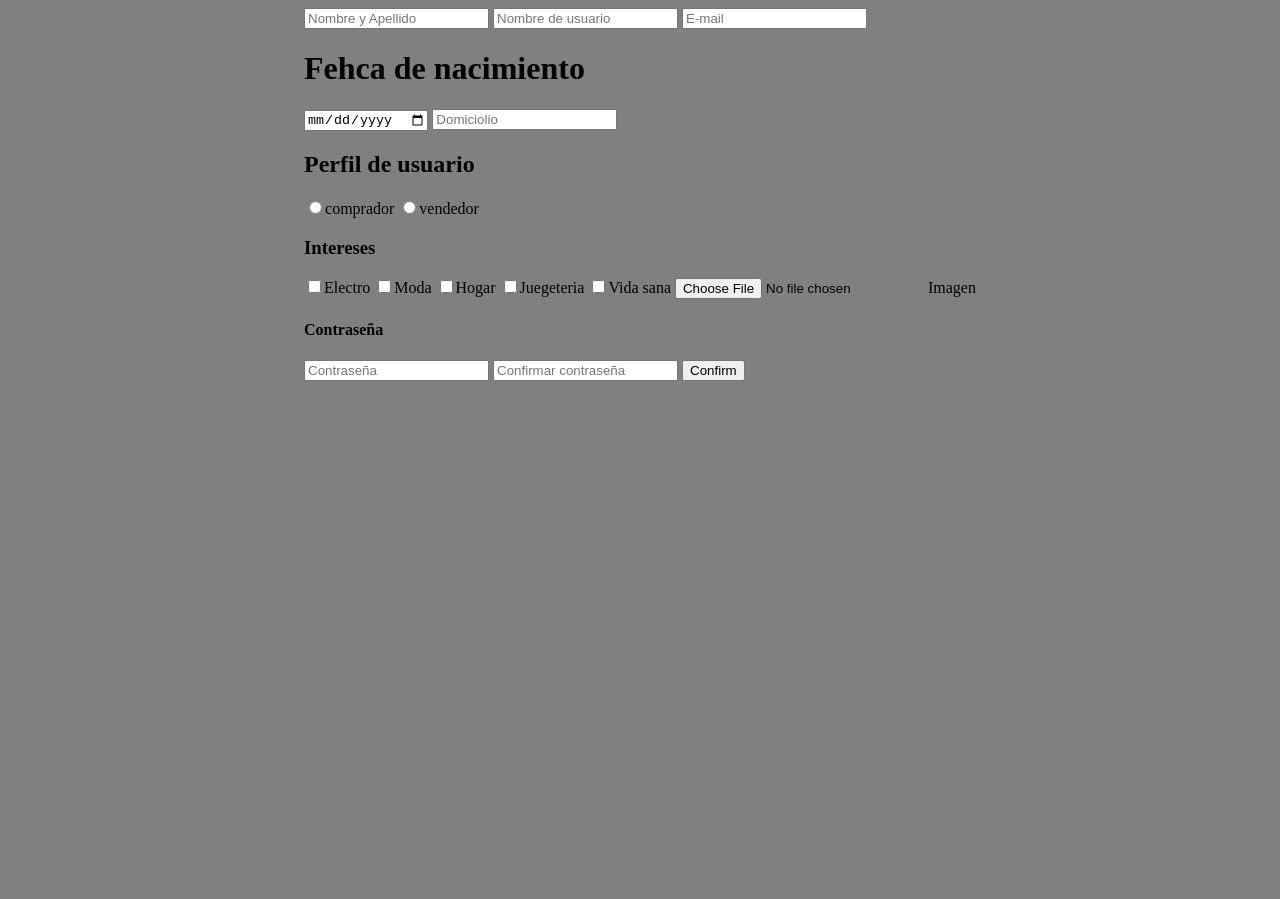
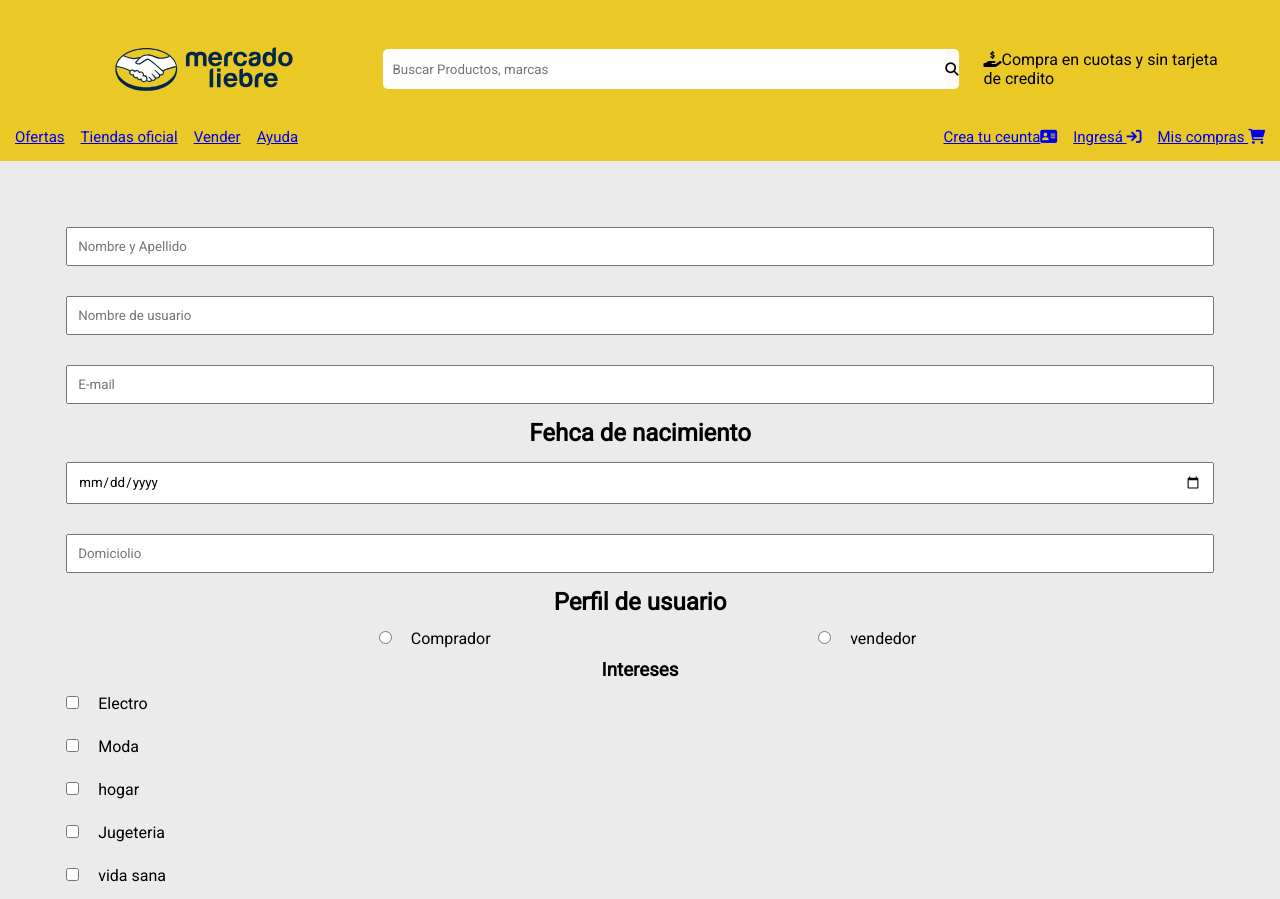
Before and after one commit to MateoGaruti/mercado-liebre, a website: page views/registro.html in a window 1280 px wide. Shown: the top 899 px of the page. Before the commit the page ends 800 px from the top, so only its background shows below. Drawn offline with Linux system fonts and the light colour scheme.

Commit message:
de nuevo mercado

```diff
--- a/public/css/header.css
+++ b/public/css/header.css
@@ -18,7 +18,11 @@ header {
     width: 35vw;
     display: flex;
     justify-content: center;
+}
 
+.imagen-prin a{
+    display: flex;
+    justify-content: center;
 }
 
 .logo-mp { /*Modifico SOLO EL LOGO de mp*/
@@ -35,6 +39,7 @@ header {
 .menues { /*Muevo todo lo rojo*/
     /*background-color: red; /Si te perdes activa esto*/
   display: none;
+
 }
 
 
@@ -64,7 +69,23 @@ header {
     display: flex;
     justify-content: center;
     width:45vw;
+
 }
+
+#busqueda button{
+    background-color: snow;
+    border: none;
+    height: 40px;
+    border-radius: 0px 5px 5px 0px;
+}
+
+#busqueda input{
+    border:none;
+    height: 40px;
+    border-radius: 5px 0px 0px 5px;
+    padding: 10px;
+}
+
 /*todos los media son hereditario*/
 .menues {
     display: none;
--- a/public/css/mainN.css
+++ b/public/css/mainN.css
@@ -103,13 +103,18 @@ span {
 
 @media (min-width:768px) { /*MEDIDA TABLET*//*con pisas y modificables*/
     .productos li {
-        width: 48vw; /**/
+        width: 38vw; /**/
     }
+    .fa-magnifying-glass{ /*CAJA DE LA LUPA*/
+        margin: 11px;
+        height: 14px;
+    }
+
 
 }
 
 @media (min-width:1200px) { /*Media desktop + notbook*/
     .productos li {
-        width: 24%;
+        width: 20%;
     }
 }
--- a/public/css/register.css
+++ b/public/css/register.css
@@ -1,9 +1,24 @@
-body{
-    background-color: gray;
+
+main{
+    background-color: #ebebeb;
     justify-content: center;
     display: flex;
 }
 
-form{
+#registro{
+    display: flex;
+    flex-direction: column;
+    width: 100vw; /*tamaño del formulario*/
+    padding: 4vw;
 
 }
+
+#radio {
+    display:flex;
+    justify-content: space-evenly;
+}
+
+#registro input{
+    padding: 10px;
+    margin:15px;
+}
--- a/views/registro.html
+++ b/views/registro.html
@@ -1,35 +1,96 @@
 <!DOCTYPE html>
 <html lang="en">
 <head>
-    <meta charset="UTF-8">
-    <meta http-equiv="X-UA-Compatible" content="IE=edge">
-    <meta name="viewport" content="width=device-width, initial-scale=1.0">
-    <link href="/css/register.css" rel="stylesheet" >
-    <title>Document</title>
+  <meta charset="UTF-8">
+  <meta http-equiv="X-UA-Compatible" content="IE=edge">
+  <meta name="viewport" content="width=device-width, initial-scale=1.0">
+  <link rel="preconnect" href="https://fonts.googleapis.com">
+  <link rel="preconnect" href="https://fonts.gstatic.com" crossorigin>
+  <link href="https://fonts.googleapis.com/css2?family=Roboto&display=swap" rel="stylesheet">
+  <link rel="stylesheet" href="https://cdnjs.cloudflare.com/ajax/libs/font-awesome/6.1.1/css/all.min.css" integrity="sha512-KfkfwYDsLkIlwQp6LFnl8zNdLGxu9YAA1QvwINks4PhcElQSvqcyVLLD9aMhXd13uQjoXtEKNosOWaZqXgel0g==" crossorigin="anonymous" referrerpolicy="no-referrer" />
+  <meta name="viewport" content="width=divece-wid th, initial-scale=1">
+  <!--iconos-->
+  <link  href="/css/header.css"  rel="stylesheet">
+  <link  href="/css/footer.css"  rel="stylesheet">
+  <link  href="/css/register.css"  rel="stylesheet">
+  <title>registro</title>
 </head>
   <body>
-      <form action="/" method="post">
+    <header>
+      <section id="header-top">
+          <picture class="imagen-prin">
+                  <a href="/" ><img class="logo-mp" src="/img/logo-mercado-liebre.svg"></a>
+          </picture>
+              <form id="busqueda">
+                  <input type="search" placeholder="Buscar Productos, marcas">
+                  <button><i class="fa-solid fa-magnifying-glass"></i></button>
+              </form>
+              <p class="cuotas"><i class="fa-solid fa-hand-holding-dollar"></i>Compra en cuotas y sin tarjeta de credito </p>
+      </section>
+      <section class="menues">
+          <nav class="menu-uno">
+              <a class="ofertas" href="#">Ofertas </a>
+              <a class="tiendas" href="#">Tiendas oficial</a>
+              <a class="vender" href="#">Vender</a>
+              <a class="ayudas" href="#">Ayuda</a>
+          </nav>
+          <nav class="menu-dos">
+              <a class="crear-cuenta" href="/registro">Crea tu ceunta<i class="fa-solid fa-address-card"></i></a>
+              <a class="ingresa" href="/login">Ingresá <i class="fa-solid fa-arrow-right-to-bracket"></i></a>
+              <a class="compras" href="#">Mis compras <i class="fa-solid fa-cart-shopping"></i></a>
+          </nav>
+      </section>
+      <div class="barcs">
+         <i class="fa-solid fa-bars"></i>
+      </div>
+  </header>
+    <main>
+      <form id="registro" action="/" method="post"> <!-- SE PODRIA HACER PERO SE VA A COMPLICAR CON UNA SECCTION -->
         <input type="text" placeholder="Nombre y Apellido">
         <input type="text" placeholder="Nombre de usuario">
         <input type="email" placeholder="E-mail">
-        <h1>Fehca de nacimiento</h1>
+        <h2>Fehca de nacimiento</h2>
         <input type="date" placeholder="Fecha de nacimiento">
         <input type ="text" placeholder="Domiciolio">
         <h2>Perfil de usuario</h2>
-        <input type="radio" name="tipodeuso">comprador
-        <input type="radio" name="tipodeuso">vendedor
-        <h3>Intereses</h3>
-        <input type="checkbox" name="electro">Electro</input>
-        <input type="checkbox" name="moda">Moda</input>
-        <input type="checkbox" name="hogar">Hogar</input>
-        <input type="checkbox" name="juegeteria">Juegeteria</input>
-        <input type="checkbox" name="sana">Vida sana</input>
+        <article id="radio">
+          <section class="radio"> <!-- Radio -->
+            <input type="radio" name="tipodeuso" id="comprador" value="comprador">
+            <label for="comprador" >Comprador</label>
+          </section>
+          <section class="radio">
+            <input type="radio" name="tipodeuso" id="vendedor" value="vendedor">
+            <label for="vendedor" >vendedor</label>
+          </section>
+        </article>
+        <h3>Intereses</h3> <!-- checkbox -->
+        <section class="check">
+          <input type="checkbox" name="interes" id="electro" value="electro">
+          <label for="electro">Electro</label>
+        </section>
+        <section class="check-dos">
+           <input type="checkbox" name="interes" id="moda" value="moda">
+           <label for="moda">Moda</label>
+        </section>
+        <section class="check-tres">
+          <input type="checkbox" name="interes" id="hogar" value="hogar">
+          <label for="hogar">hogar</label>
+        </section>
+        <section class="check-cuatro">
+          <input type="checkbox" name="interes" id="jugeteria" value="jugeteria">
+          <label for="jugeteria">Jugeteria</label>
+        </section>
+        <section class="check-cinco">
+          <input type="checkbox" name="interes" id="vida-sana" value="vida-sana">
+          <label for="vida-sana">vida sana</label>
+        </section>
         <input type="file" name="imagen-perfil" accept=".jpg">Imagen
         <h4>Contraseña</h4>
         <input type="password" placeholder="Contraseña" id="password" required>
         <input type="password" placeholder="Confirmar contraseña" id="confirmar_password" required>
         <button type="submit">Confirm</button>
       </form>
+    </main>
   </body>
 
 
```
Also changed, not shown: views/indes.html (+3 -2 lines), views/login.html (+10 -2 lines).
